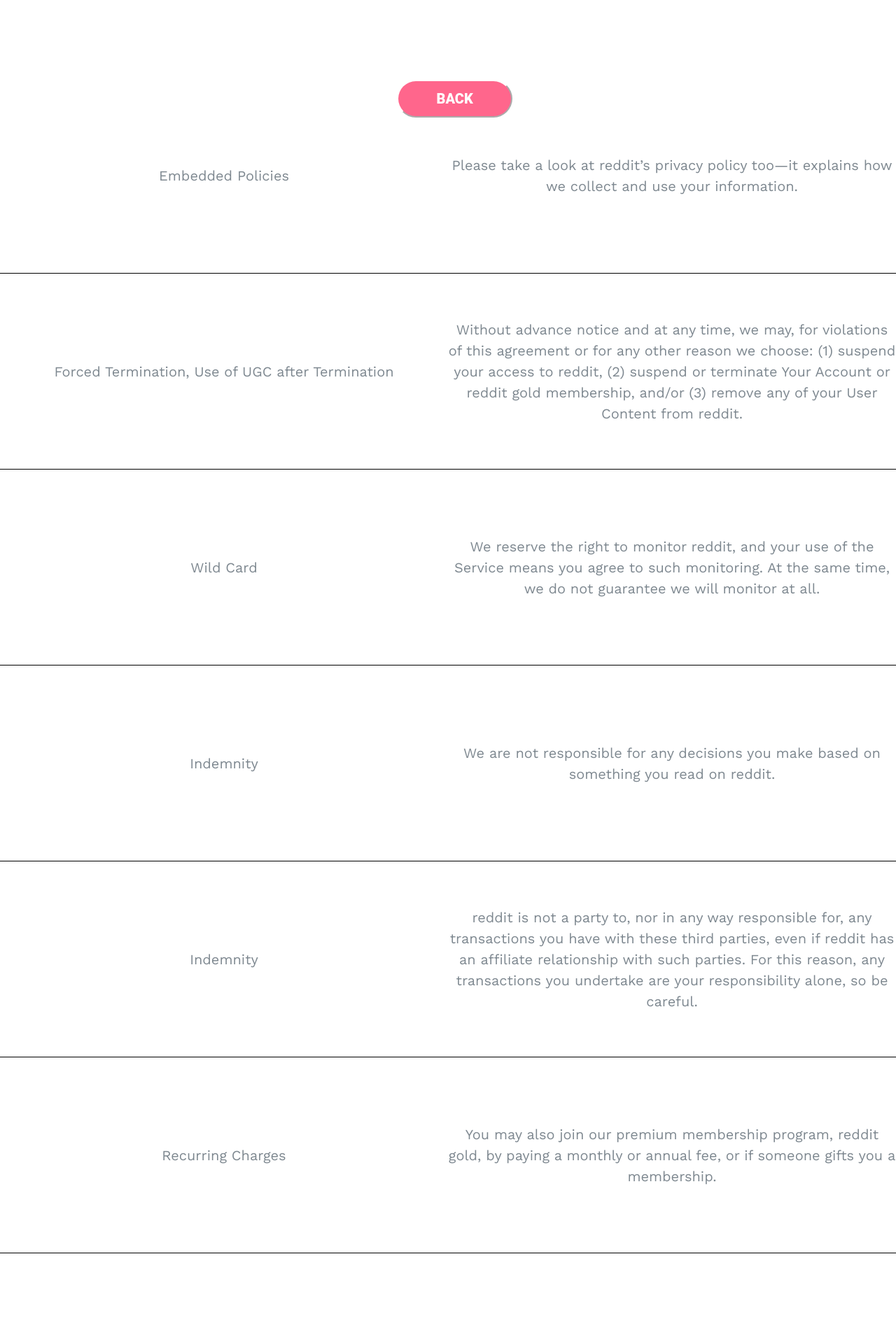
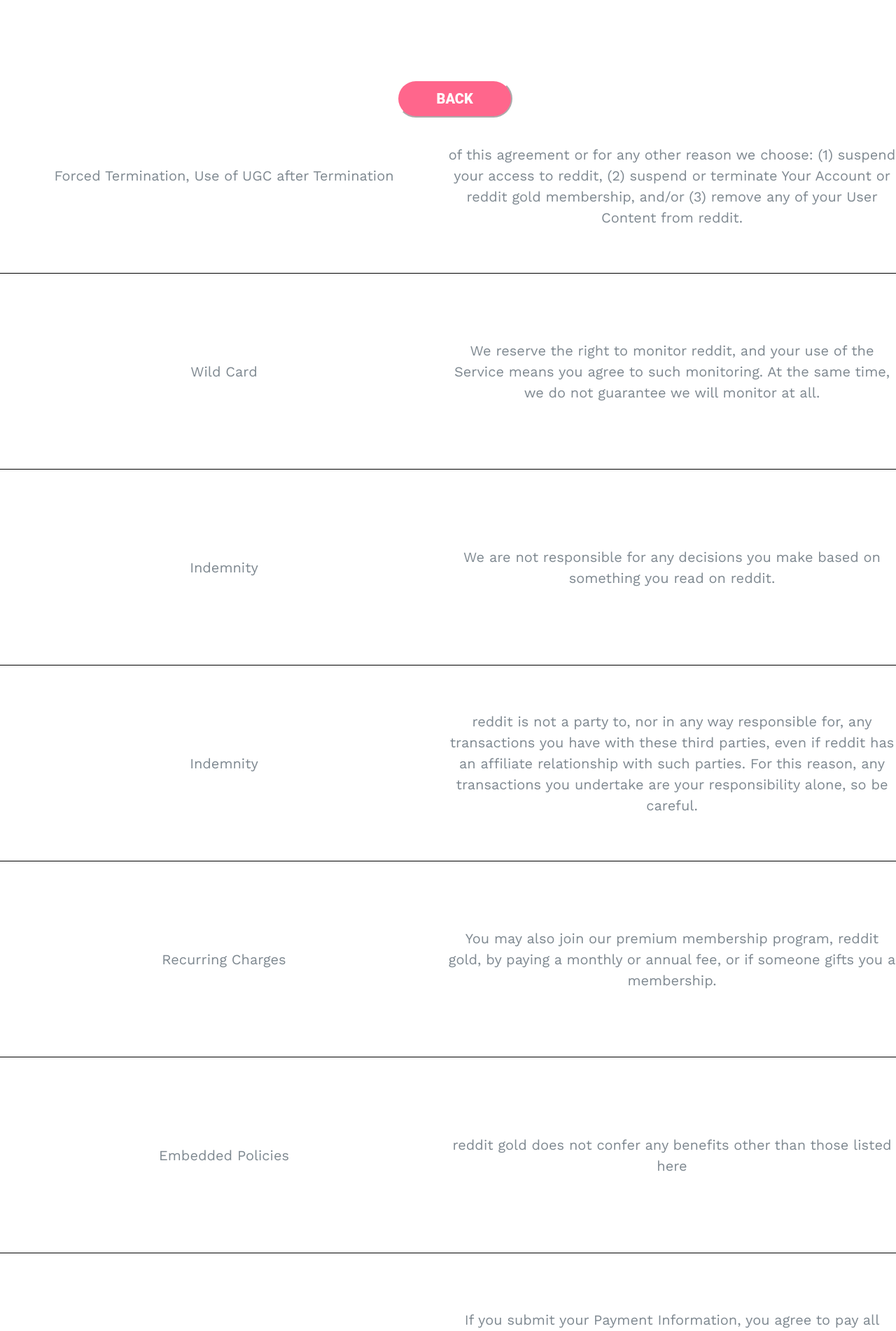
Before and after one commit to REUL-Lab/iconographic, a Flask app: page /popular in a window 1280 px wide. Shown: the part 596-2498 px from the top of the page at 70% size. Run offline with Flask 2, Linux system fonts and the light colour scheme; some libraries are stand-ins or nearby versions.

Commit message:
removed duplicate

```diff
--- a/templates/popular.html
+++ b/templates/popular.html
@@ -59,10 +59,6 @@
 			<tr>
 			<td>Embedded Policies</td>
 			<td>We also operate redditgifts and redditmade. Those sites have their own terms that you should read here and here.</td>
-			</tr>
-			<tr>
-			<td>Embedded Policies</td>
-			<td>Please take a look at reddit’s privacy policy too—it explains how we collect and use your information.</td>
 			</tr>
 			<tr>
 			<td>Embedded Policies</td>
```
